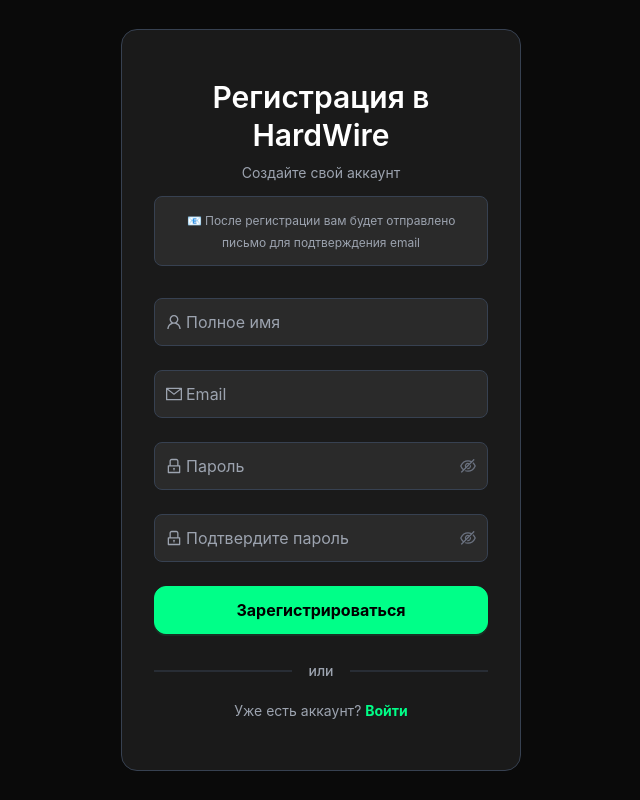
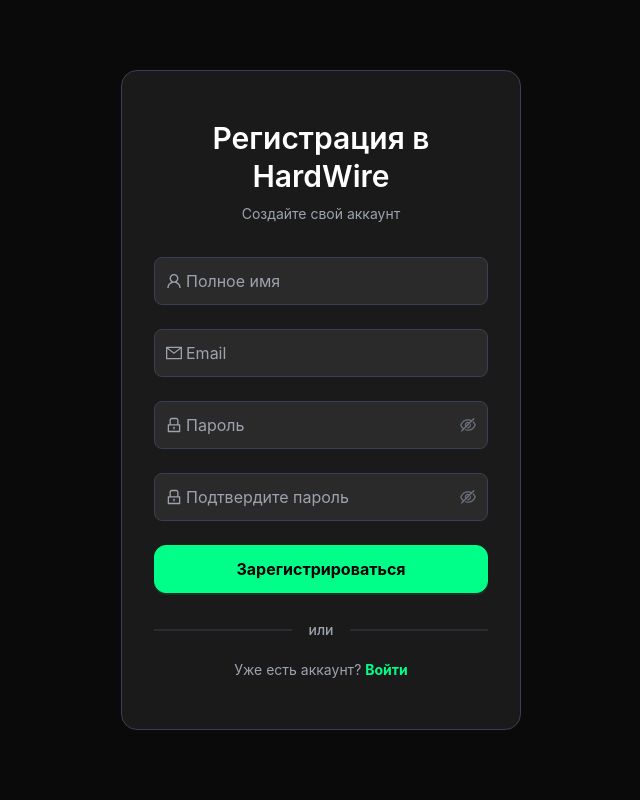
Before and after one commit to zagovormasonov/hardwire, a React (Vite) app: page /register in a window 1280 px wide. Shown: the whole page, without its empty margins (319-959 px from the left). Built offline with nearby package versions, Linux system fonts and the light colour scheme; no server answers.

Commit message:
first commit

```diff
--- a/src/pages/Register.tsx
+++ b/src/pages/Register.tsx
@@ -17,6 +17,7 @@
       console.log('Register: Начинаем регистрацию пользователя:', values.email)
 
       const result = await signUp(values.email, values.password, values.fullName)
+      console.log('Register: Результат регистрации:', result)
 
       if (result?.needsEmailConfirmation) {
         console.log('Register: Пользователь создан, показываем сообщение о подтверждении email')
@@ -27,8 +28,11 @@
           10
         )
 
+        console.log('Register: Сообщение показано, перенаправляем через 3 секунды')
+
         // Перенаправляем на страницу входа
         setTimeout(() => {
+          console.log('Register: Перенаправляем на страницу входа')
           navigate('/login')
         }, 3000)
       } else {
@@ -74,17 +78,6 @@
           <Text style={{ color: '#9ca3af' }}>
             Создайте свой аккаунт
           </Text>
-          <div style={{
-            marginTop: '12px',
-            padding: '12px',
-            background: '#2a2a2a',
-            borderRadius: '8px',
-            border: '1px solid #374151'
-          }}>
-            <Text style={{ color: '#9ca3af', fontSize: '12px' }}>
-              📧 После регистрации вам будет отправлено письмо для подтверждения email
-            </Text>
-          </div>
         </div>
 
         <Form
```
